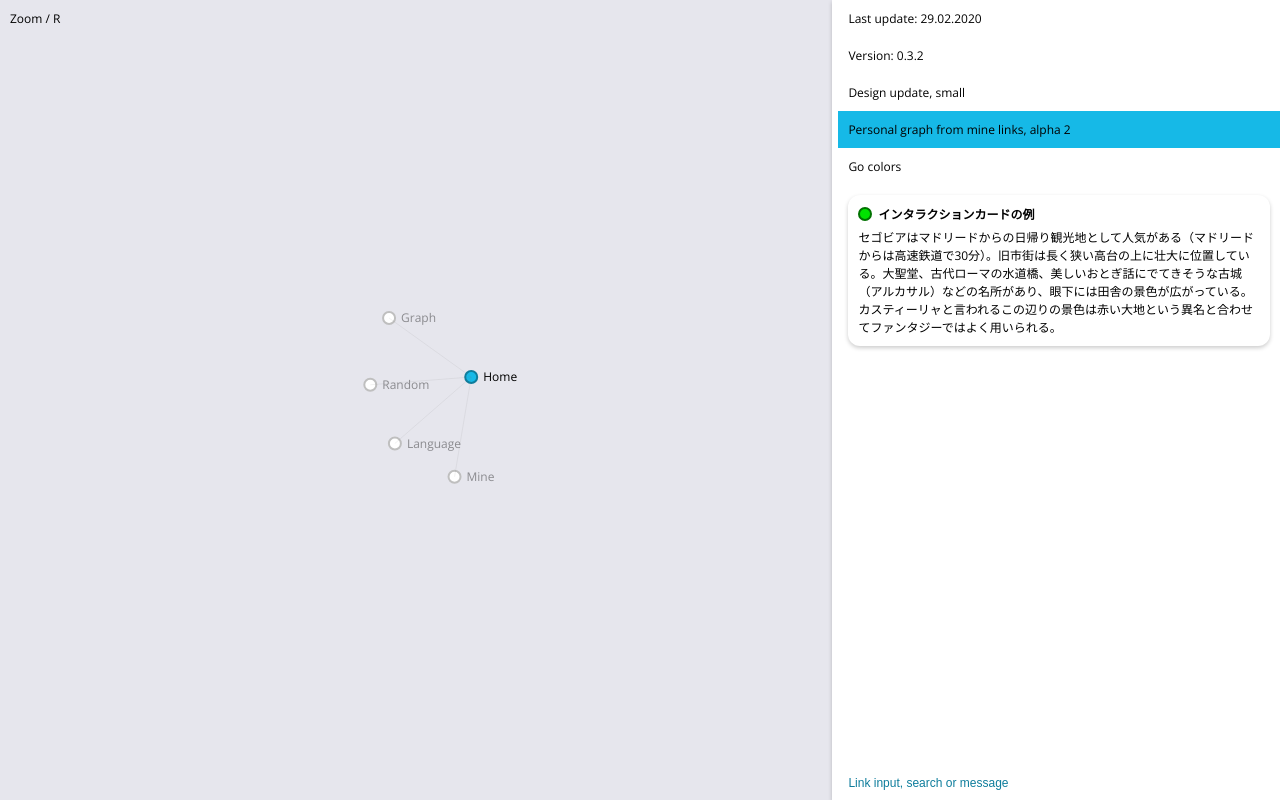
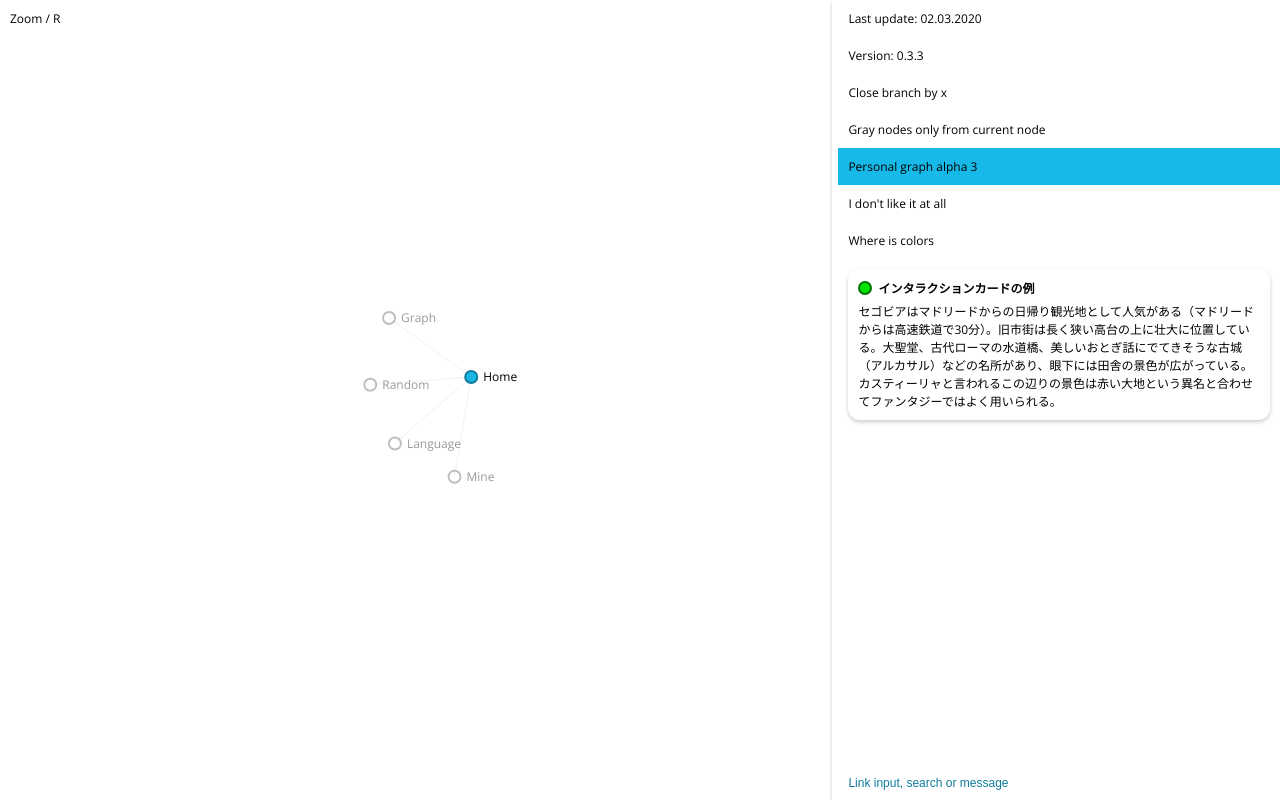
Before and after one commit to mpakunderscore/learned, a browser extension: page web/index.html in a window 1280 px wide. Drawn offline with nearby package versions, Linux system fonts and the light colour scheme; no server answers.

Commit message:
Small refactoring

```diff
--- a/web/css/card.css
+++ b/web/css/card.css
@@ -10,6 +10,8 @@
     cursor: pointer;
 
     box-shadow: 0 2px 4px rgba(0, 0, 0, 0.2);
+
+    transition: background-color .2s, color .2s
 }
 
 .card:hover {
@@ -21,8 +23,8 @@
 }
 
 .card:hover .circle {
-    border: solid 2px var(--color-red-dark);
-    background-color: var(--color-red);
+    /*border: solid 2px var(--color-red-dark);*/
+    /*background-color: var(--color-red);*/
 }
 
 .card .title {
--- a/web/css/main.css
+++ b/web/css/main.css
@@ -6,7 +6,8 @@ main {
 }
 
 main #graph {
-    background-color: #e6e6ed;
+    background-color: white;
+    /*background-color: rgba(91, 237, 114, 0.5);*/
     overflow: hidden;
 
     /*animation-name: example;*/
--- a/web/index.html
+++ b/web/index.html
@@ -57,6 +57,7 @@
 </body>
 
 <script src="js/index.js"></script>
+<script src="js/info.js"></script>
 <!--<script src="js/data.json"></script>-->
 <!--<script src="js/store.js"></script>-->
 <script src="js/render.js"></script>
--- a/web/js/graph.js
+++ b/web/js/graph.js
@@ -287,7 +287,7 @@ function selectNode(circleElement, category, random) {
 
         let categoriesLength = responseJson.subcategories.length;
 
-        shuffle(responseJson.subcategories).splice(0, random ? 1 : 5).forEach(categoryJson => {
+        shuffle(responseJson.subcategories).splice(0, random ? 1 : 7).forEach(categoryJson => {
 
             if (!nodes_data.find(element => element.id === categoryJson.id)) {
 
--- /dev/null
+++ b/web/js/info.js
@@ -0,0 +1,20 @@
+function initServiceInfo() {
+
+    contentList.innerHTML = '' +
+        '<div>Last update: 02.03.2020</div>' +
+        '<div>Version: 0.3.3</div>' +
+        '<div>Close branch by x</div>' +
+        '<div>Gray nodes only from current node</div>' +
+        '<div class="info">Personal graph alpha 3</div>' +
+        '<div>I don\'t like it at all</div>' +
+        '<div>Where is colors</div>' +
+        // '<div class="info">Link input work not properly</div>' +
+        // '<div>Explore graph and <strike>interesting</strike> links</div>' +
+        // '<div>Click on active node name to remove edges</div>' +
+        // '<div>Click on link to save it in mine</div>' +
+        // '<div>Move border</div>' +
+        '';
+
+    // TODO card design
+    contentList.innerHTML += renderCard('インタラクションカードの例', 'セゴビアはマドリードからの日帰り観光地として人気がある（マドリードからは高速鉄道で30分）。旧市街は長く狭い高台の上に壮大に位置している。大聖堂、古代ローマの水道橋、美しいおとぎ話にでてきそうな古城（アルカサル）などの名所があり、眼下には田舎の景色が広がっている。カスティーリャと言われるこの辺りの景色は赤い大地という異名と合わせてファンタジーではよく用いられる。')
+}
--- a/web/js/render.js
+++ b/web/js/render.js
@@ -24,25 +24,6 @@ function initInput() {
                 linkClick(value)
         }
     });
-}
-
-function initServiceInfo() {
-
-    contentList.innerHTML = '' +
-        '<div>Last update: 29.02.2020</div>' +
-        '<div>Version: 0.3.2</div>' +
-        '<div>Design update, small</div>' +
-        '<div class="info">Personal graph from mine links, alpha 2</div>' +
-        '<div>Go colors</div>' +
-        // '<div class="info">Link input work not properly</div>' +
-        // '<div>Explore graph and <strike>interesting</strike> links</div>' +
-        // '<div>Click on active node name to remove edges</div>' +
-        // '<div>Click on link to save it in mine</div>' +
-        // '<div>Move border</div>' +
-        '';
-
-    // TODO card design
-    contentList.innerHTML += renderCard('インタラクションカードの例', 'セゴビアはマドリードからの日帰り観光地として人気がある（マドリードからは高速鉄道で30分）。旧市街は長く狭い高台の上に壮大に位置している。大聖堂、古代ローマの水道橋、美しいおとぎ話にでてきそうな古城（アルカサル）などの名所があり、眼下には田舎の景色が広がっている。カスティーリャと言われるこの辺りの景色は赤い大地という異名と合わせてファンタジーではよく用いられる。')
 }
 
 // TODO need refactoring
```
